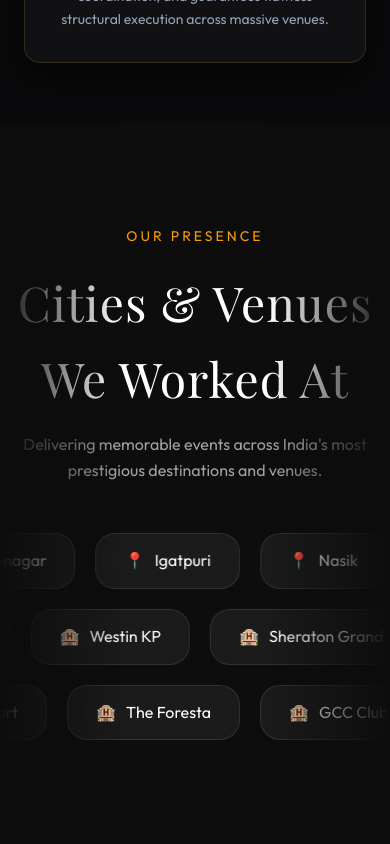
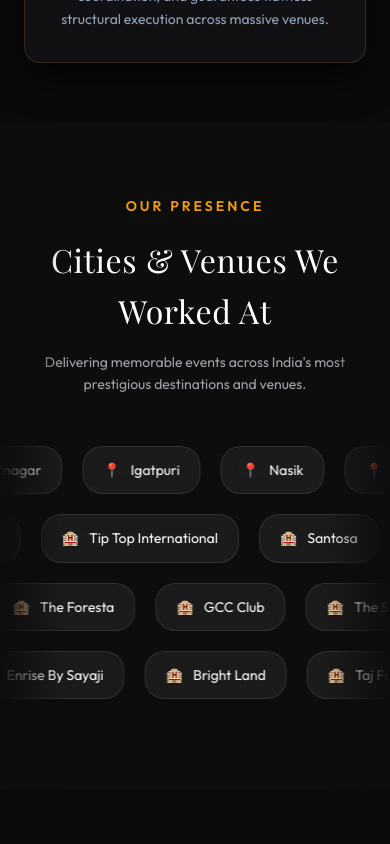
Before and after one commit to vheventplanner25-hub/VH-Events, a React (Vite) app: page / in a window 390 px wide. Shown: the part 6720-7564 px from the top of the page. Built offline with nearby package versions, Linux system fonts and the light colour scheme; a web font is replaced by a local one.

Commit message:
mobile view added for new component

```diff
--- a/src/pages/WeWorked.css
+++ b/src/pages/WeWorked.css
@@ -8,12 +8,14 @@
 .worked-heading {
   text-align: center;
   margin-bottom: 50px;
+  padding: 0 20px;
 }
 
 .worked-heading span {
   color: #f59e0b;
   letter-spacing: 3px;
   font-size: 14px;
+  font-weight: 600;
 }
 
 .worked-heading h2 {
@@ -26,11 +28,17 @@
   color: #a1a1aa;
   max-width: 700px;
   margin: auto;
+  line-height: 1.6;
 }
 
 .marquee-container {
   overflow: hidden;
   margin: 20px 0;
+}
+
+.marquee-container:hover .marquee,
+.marquee-container:hover .marquee-reverse {
+  animation-play-state: paused;
 }
 
 .marquee-track {
@@ -47,10 +55,6 @@
   animation: scrollRight 30s linear infinite;
 }
 
-.marquee-track:hover {
-    animation-play-state: paused;
-}
-
 .glass-card {
   display: flex;
   align-items: center;
@@ -60,25 +64,25 @@
 
   border-radius: 20px;
 
-    background: rgba(255,255,255,0.06);
+  background: rgba(255, 255, 255, 0.06);
 
   backdrop-filter: blur(10px);
 
-    border: 1px solid rgba(255,255,255,0.1);
+  border: 1px solid rgba(255, 255, 255, 0.1);
 
   color: white;
 
   white-space: nowrap;
 
-    transition: 0.3s;
+  transition: all 0.3s ease;
 }
 
 .glass-card:hover {
   transform: translateY(-4px);
 
-    border-color: orange;
+  border-color: #f59e0b;
 
-    box-shadow: 0 0 20px rgba(255,165,0,0.2);
+  box-shadow: 0 0 20px rgba(245, 158, 11, 0.25);
 }
 
 .glass-card p {
@@ -87,7 +91,6 @@
 
 .fade-left {
   position: absolute;
-
   left: 0;
   top: 0;
 
@@ -101,11 +104,11 @@
   );
 
   z-index: 2;
+  pointer-events: none;
 }
 
 .fade-right {
   position: absolute;
-
   right: 0;
   top: 0;
 
@@ -119,10 +122,18 @@
   );
 
   z-index: 2;
+  pointer-events: none;
+}
+
+.desktop-view {
+  display: block;
+}
+
+.mobile-view {
+  display: none;
 }
 
 @keyframes scrollLeft {
-
   from {
     transform: translateX(0);
   }
@@ -133,7 +144,6 @@
 }
 
 @keyframes scrollRight {
-
   from {
     transform: translateX(-50%);
   }
@@ -142,3 +152,35 @@
     transform: translateX(0);
   }
 }
+
+@media (max-width: 768px) {
+  .worked-section {
+    padding: 70px 0;
+  }
+
+  .worked-heading h2 {
+    font-size: 32px;
+  }
+
+  .worked-heading p {
+    font-size: 14px;
+  }
+
+  .glass-card {
+    padding: 12px 20px;
+    font-size: 14px;
+  }
+
+  .desktop-view {
+    display: none;
+  }
+
+  .mobile-view {
+    display: block;
+  }
+
+  .fade-left,
+  .fade-right {
+    width: 60px;
+  }
+}
--- a/src/pages/WeWorked.jsx
+++ b/src/pages/WeWorked.jsx
@@ -1,7 +1,6 @@
 import "./WeWorked.css";
 
 export default function WeWorked() {
-
   const cities = [
     "Pune",
     "Mumbai",
@@ -18,12 +17,10 @@ export default function WeWorked() {
     "Daman",
     "Goa",
     "Delhi",
-        "Raipur"
+    "Raipur",
   ];
 
-
-
-    const venues1 = [
+  const venues = [
     "The Corinthians Club",
     "JW Marriott",
     "Lemon Tree",
@@ -40,10 +37,7 @@ export default function WeWorked() {
     "Westin KP",
     "Sheraton Grand",
     "Della Resort",
-  "Iksana Resort"
-];
-
-const venues2 = [
+    "Iksana Resort",
     "Lagoona Resort",
     "Novotel",
     "Radisson Blu",
@@ -60,55 +54,76 @@ const venues2 = [
     "Evershine Resort & Spa",
     "The Lalit",
     "ITC Grand",
-  "Hotel Chandela"
+    "Hotel Chandela",
   ];
+
+  const desktopVenues1 = venues.slice(0, 17);
+  const desktopVenues2 = venues.slice(17);
+
+  const chunkArray = (arr, size) =>
+    Array.from(
+      { length: Math.ceil(arr.length / size) },
+      (_, i) => arr.slice(i * size, i * size + size)
+    );
+
+const mobileVenueRows = chunkArray(venues, Math.ceil(venues.length / 3));
 
   return (
     <section className="worked-section">
-
       <div className="worked-heading">
         <span>OUR PRESENCE</span>
 
-                <h2>
-                    Cities & Venues We Worked At
-                </h2>
+        <h2>Cities & Venues We Worked At</h2>
 
         <p>
-                    Delivering memorable events across India's most
-                    prestigious destinations and venues.
+          Delivering memorable events across India's most prestigious
+          destinations and venues.
         </p>
       </div>
 
       <div className="fade-left"></div>
       <div className="fade-right"></div>
 
+      {/* Cities */}
       <MarqueeRow
         items={cities}
         icon="📍"
         direction="left"
       />
 
+      {/* Desktop Venue Rows */}
+      <div className="desktop-view">
         <MarqueeRow
-                items={venues1}
+          items={desktopVenues1}
           icon="🏨"
           direction="right"
         />
 
         <MarqueeRow
-                items={venues2}
+          items={desktopVenues2}
           icon="🏨"
           direction="left"
         />
+      </div>
 
+      {/* Mobile Venue Rows */}
+      <div className="mobile-view">
+  {mobileVenueRows.map((row, index) => (
+    <MarqueeRow
+      key={index}
+      items={row}
+      icon="🏨"
+      direction={index % 2 === 0 ? "left" : "right"}
+    />
+  ))}
+</div>
     </section>
   );
 }
 
 function MarqueeRow({ items, icon, direction }) {
-
   return (
     <div className="marquee-container">
-
       <div
         className={`marquee-track ${
           direction === "right"
@@ -123,7 +138,6 @@ function MarqueeRow({ items, icon, direction }) {
           </div>
         ))}
       </div>
-
     </div>
   );
 }
```
Lines whose indentation alone changed are shown as unchanged.
